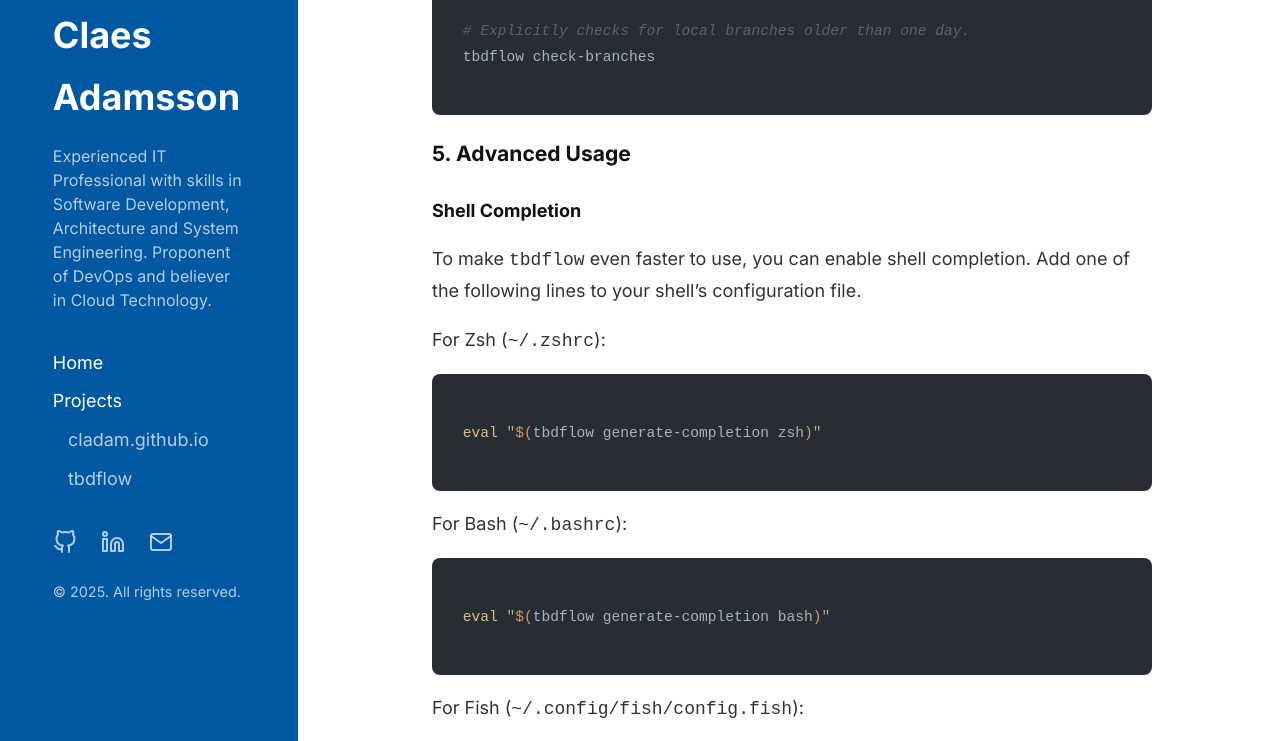
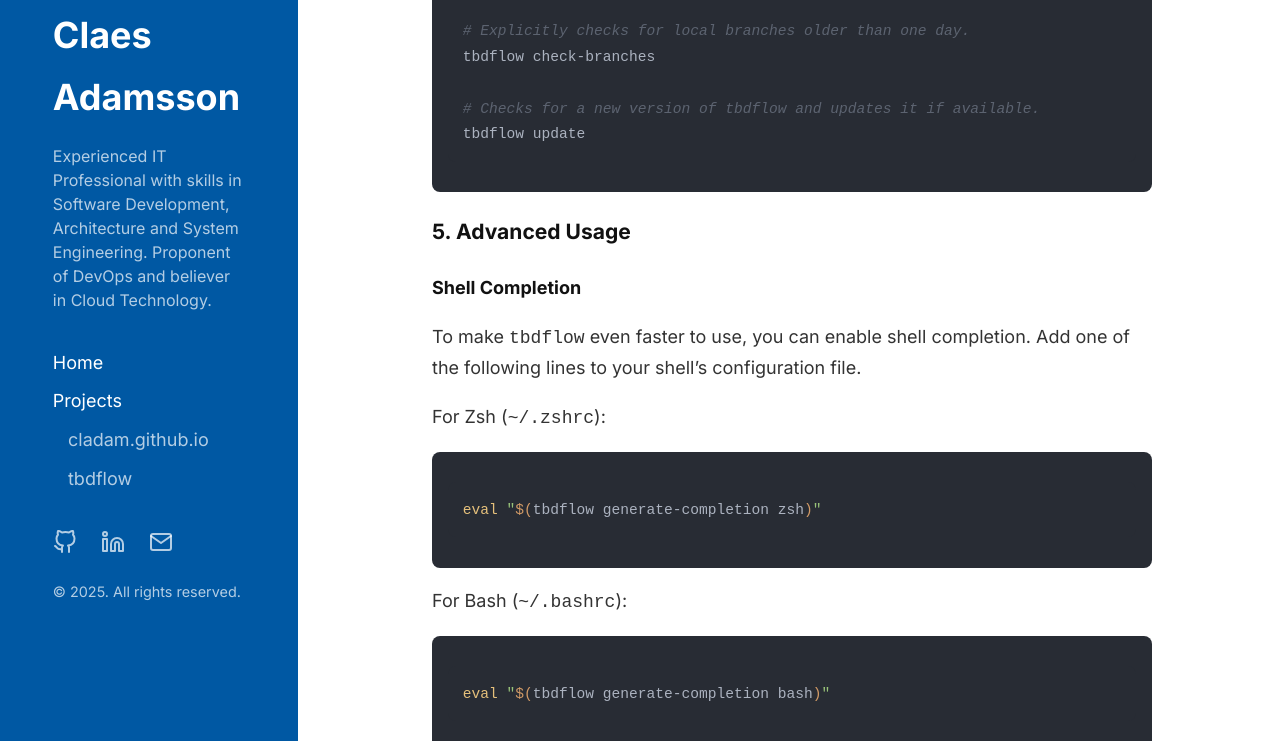
Before and after one commit to cladam/cladam.github.io, a Jekyll site: the page built from _projects/tbdflow.md, in a window 1280 px wide and 900 px high, scrolled down 5788 px, cut to the strip 159-900 px from the top of the window. Built offline with Jekyll 4.4.1, drawn with Linux system fonts in a browser that asks for light colours.

Commit message:
fix(project): Update project tbdflow

````diff
--- a/_projects/tbdflow.md
+++ b/_projects/tbdflow.md
@@ -185,6 +185,9 @@ tbdflow current-branch
 
 # Explicitly checks for local branches older than one day.
 tbdflow check-branches
+
+# Checks for a new version of tbdflow and updates it if available.
+tbdflow update
 ```
 
 ### 5. Advanced Usage
````
